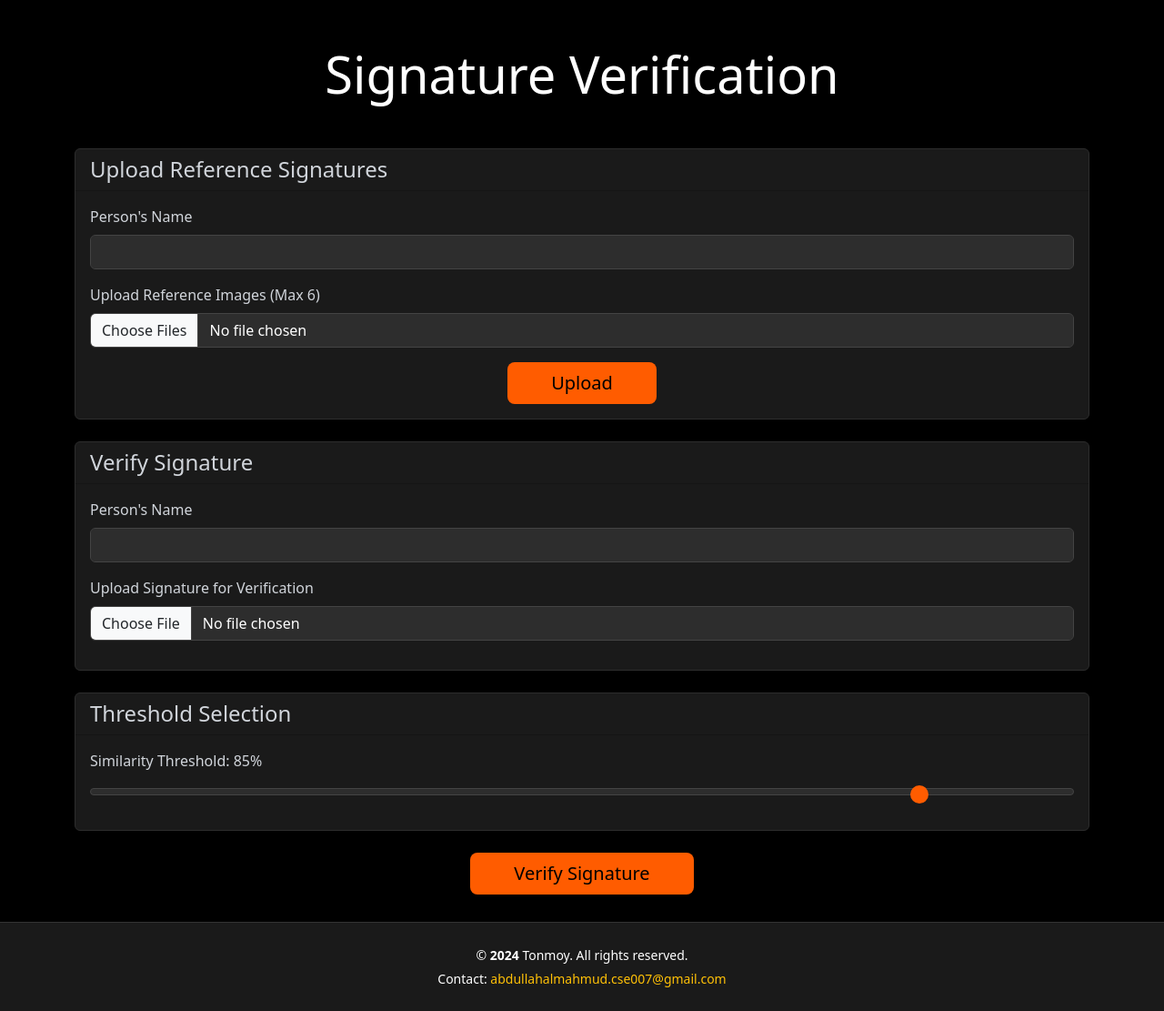
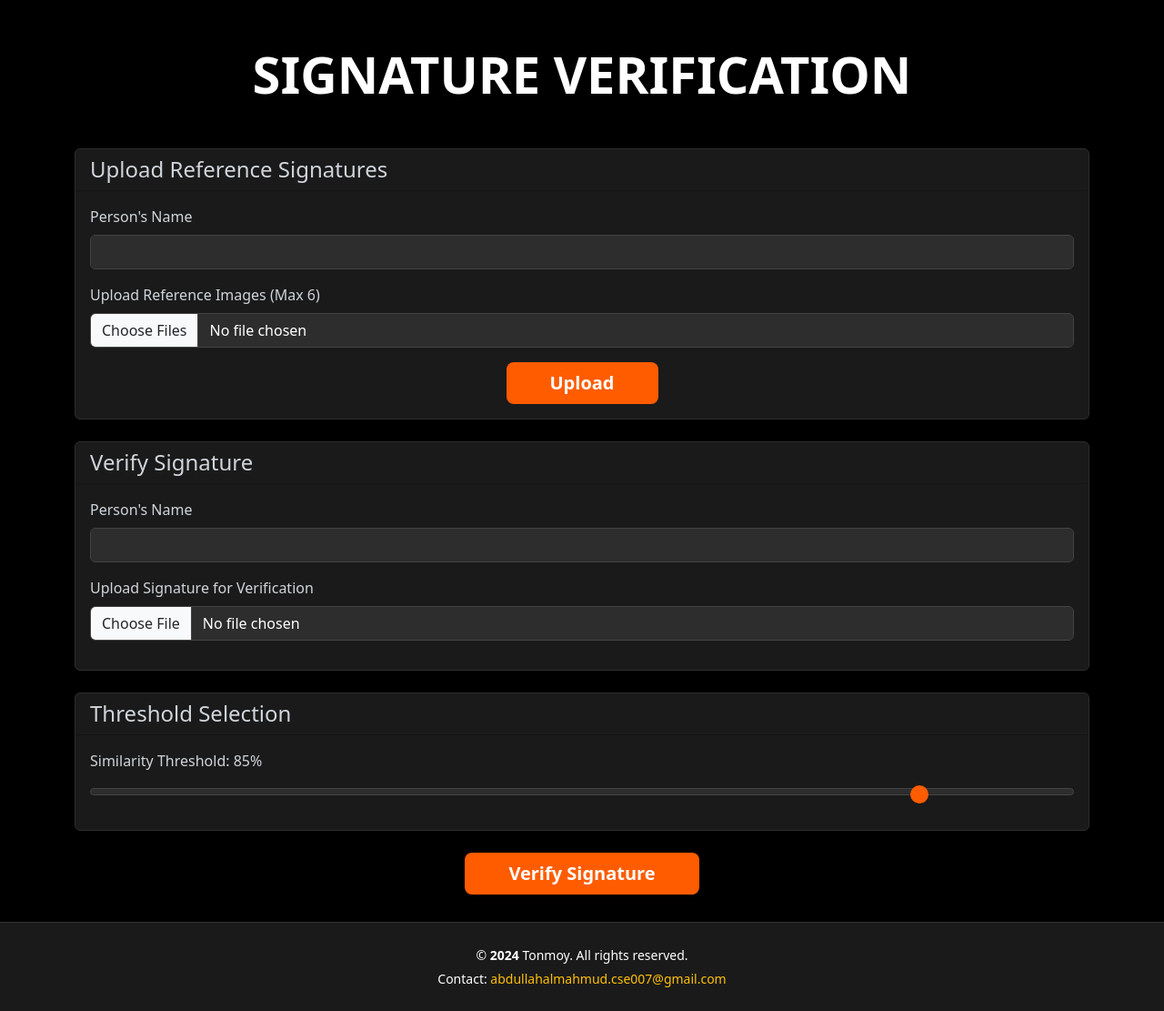
Before and after one commit to Tonmoy313/Signature_matching, a Flask app: page / in a window 1280 px wide. Shown: the whole page at 91% size. Run offline with Flask 3, Linux system fonts and the light colour scheme; some libraries are stand-ins or nearby versions.

Commit message:
Change Button text Style

```diff
--- a/templates/index.html
+++ b/templates/index.html
@@ -13,7 +13,7 @@
 
 <body class="pt-5">
   <div class="container">
-    <h1 class="display-4 text-center mb-5 text-white">Signature Verification</h1>
+    <h1 class="display-4 text-center mb-5 text-white fw-bold text-uppercase">Signature Verification</h1>
 
     <!--<form id="uploadingForm" method="POST" action="/" enctype="multipart/form-data">
       <!-- Upload Reference Images Card -->
@@ -38,7 +38,7 @@
 
           <!-- Centered Upload Button -->
           <div class="text-center">
-            <button type="button" onclick="uploadSignatures()" class="btn btn-warning btn-lg px-5">
+            <button type="button" onclick="uploadSignatures()" class="btn btn-warning btn-lg px-5 fw-bold text-white">
               Upload
             </button>
           </div>
@@ -116,7 +116,7 @@
 
       <!-- Centered Verify Button -->
       <div class="text-center">
-        <button type="button" onclick="verifySignature()" class="btn btn-warning btn-lg px-5">
+        <button type="button" onclick="verifySignature()" class="btn btn-warning btn-lg px-5 fw-bold text-white">
           Verify Signature
         </button>
       </div>
```
